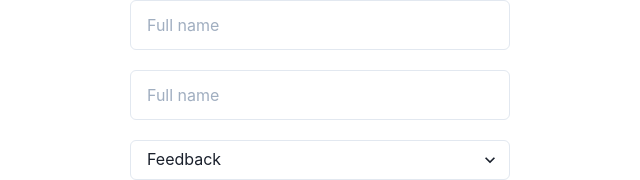
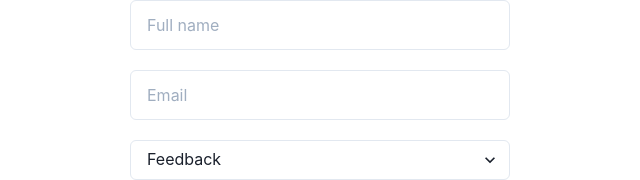
Before and after one commit to rldnrl-tutorial/next-fullstack, a Next.js app: page / in a window 1280 px wide. Shown: the part 178-358 px from the top of the page, without its empty margins (320-960 px from the left). Built offline with nearby package versions, Linux system fonts and the light colour scheme.

Commit message:
fix: placeholder 제거

```diff
--- a/src/ui/Input/Input.tsx
+++ b/src/ui/Input/Input.tsx
@@ -1,12 +1,5 @@
 import { Input as ChakraInput, InputProps } from '@chakra-ui/react'
 
 export default function Input(props: InputProps) {
-  return (
-    <ChakraInput
-      {...props}
-      placeholder="Full name"
-      padding="1.5rem 1rem"
-      width="23.75rem"
-    />
-  )
+  return <ChakraInput {...props} padding="1.5rem 1rem" width="23.75rem" />
 }
```
